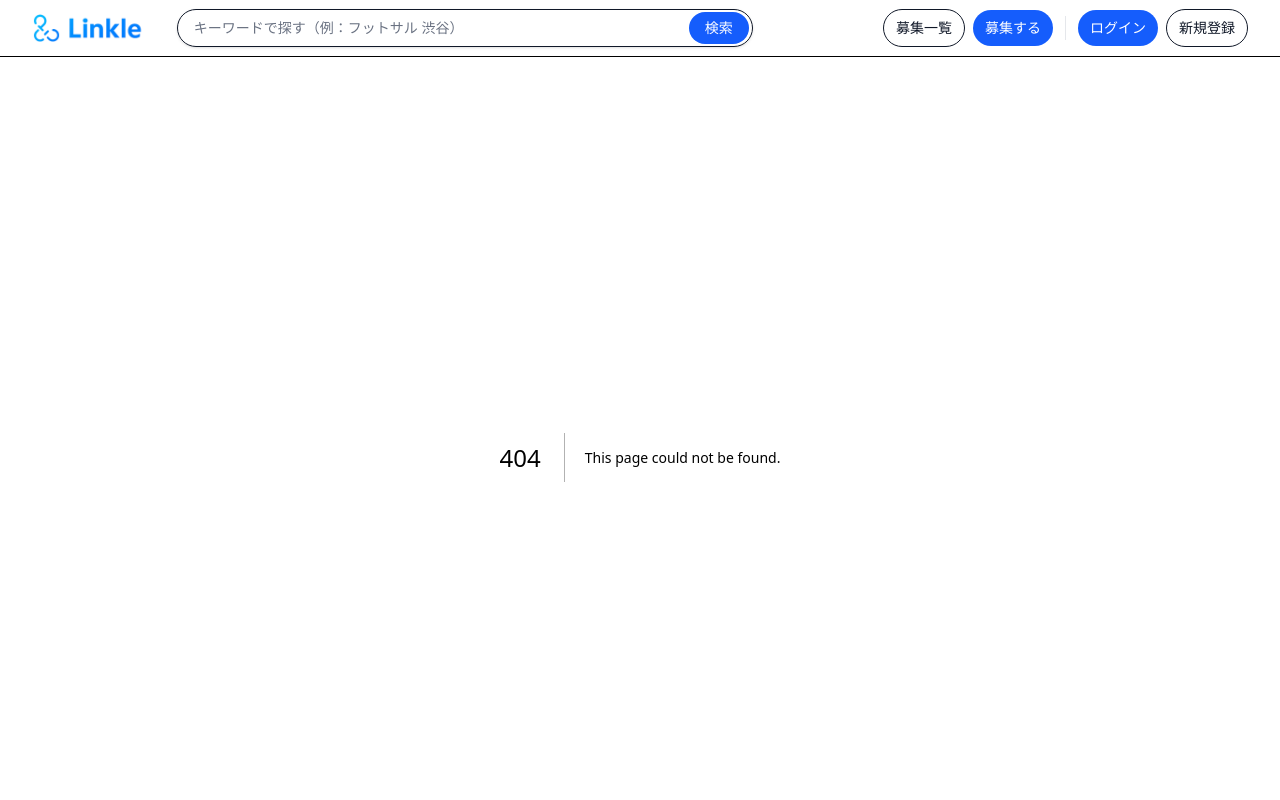
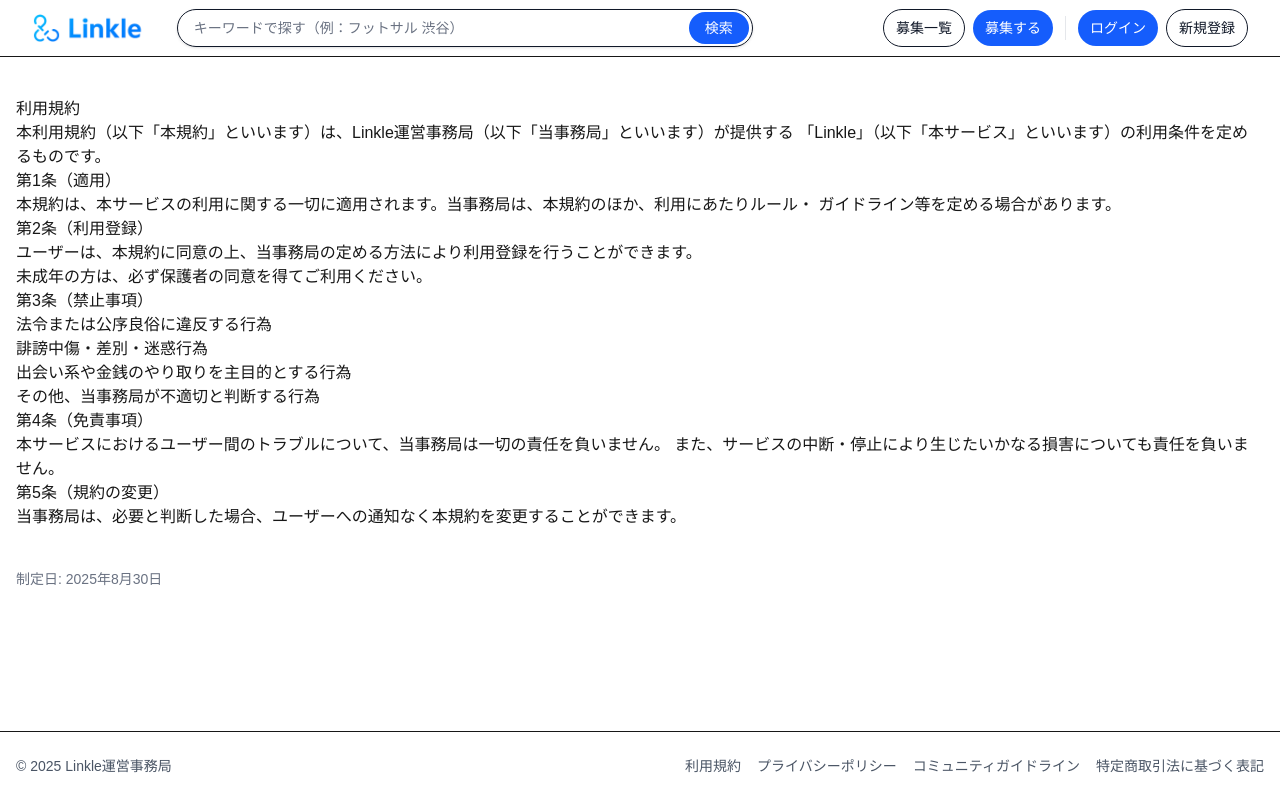
Before and after one commit to boku-tashin/linkle-steel, a Next.js app: page /terms in a window 1280 px wide. Before the commit this address had no page. Shown: the top 800 px of the page. Built offline with nearby package versions, Linux system fonts and the light colour scheme.

Commit message:
feat: add terms, privacy, guidelines, and update footer links

```diff
--- /dev/null
+++ b/src/app/guidelines/page.tsx
@@ -0,0 +1,29 @@
+// src/app/guidelines/page.tsx
+export default function GuidelinesPage() {
+  return (
+    <main className="prose mx-auto px-4 py-10">
+      <h1>コミュニティガイドライン</h1>
+      <p>Linkleは、ユーザー同士が安心して交流できる場を目指します。</p>
+
+      <h2>1. 禁止事項</h2>
+      <ul>
+        <li>誹謗中傷や差別的発言</li>
+        <li>アダルト・暴力・違法コンテンツ</li>
+        <li>出会い系や金銭トラブルを目的とした投稿</li>
+        <li>スパム・広告・勧誘</li>
+      </ul>
+
+      <h2>2. 推奨行動</h2>
+      <ul>
+        <li>相手を尊重し、丁寧なコミュニケーション</li>
+        <li>不適切なコンテンツを見かけたら通報</li>
+        <li>初めての人でも安心できる雰囲気づくり</li>
+      </ul>
+
+      <h2>3. 違反対応</h2>
+      <p>違反が確認された場合、アカウント停止や投稿削除等の措置を行います。</p>
+
+      <p className="mt-10 text-sm text-gray-500">制定日: 2025年8月30日</p>
+    </main>
+  );
+}
--- /dev/null
+++ b/src/app/legal/page.tsx
@@ -0,0 +1,59 @@
+// src/app/legal/page.tsx
+export default function LegalPage() {
+  return (
+    <div className="mx-auto max-w-3xl px-4 py-10">
+      <h1 className="text-2xl font-bold mb-6">特定商取引法に基づく表記</h1>
+
+      <div className="space-y-4 text-gray-700 text-sm leading-relaxed">
+        <p>
+          本サービス「Linkle」における特定商取引法に基づく表記は以下の通りです。
+        </p>
+
+        <div>
+          <h2 className="font-semibold">販売事業者</h2>
+          <p>Linkle運営事務局</p>
+        </div>
+
+        <div>
+          <h2 className="font-semibold">所在地</h2>
+          <p>東京都〇〇区〇〇1-2-3（ダミー住所）</p>
+        </div>
+
+        <div>
+          <h2 className="font-semibold">連絡先</h2>
+          <p>Email: support@example.com（ダミー）</p>
+          <p>電話番号: 03-1234-5678（ダミー）</p>
+        </div>
+
+        <div>
+          <h2 className="font-semibold">販売価格</h2>
+          <p>
+            各募集ページに表示された金額（現在は有料サービスなし／将来的に有料機能を提供する場合に記載）。
+          </p>
+        </div>
+
+        <div>
+          <h2 className="font-semibold">商品代金以外の必要料金</h2>
+          <p>通信料（インターネット接続料金・パケット料金など）はお客様負担となります。</p>
+        </div>
+
+        <div>
+          <h2 className="font-semibold">支払い方法</h2>
+          <p>現時点では無料でご利用いただけます。有料機能提供時にはクレジットカード等に対応予定です。</p>
+        </div>
+
+        <div>
+          <h2 className="font-semibold">返品・キャンセル</h2>
+          <p>
+            デジタルサービスの性質上、購入後の返金・キャンセルは原則不可となります。
+          </p>
+        </div>
+
+        <div>
+          <h2 className="font-semibold">サービス提供時期</h2>
+          <p>ユーザー登録完了後、直ちに利用可能です。</p>
+        </div>
+      </div>
+    </div>
+  );
+}
--- /dev/null
+++ b/src/app/privacy/page.tsx
@@ -0,0 +1,31 @@
+// src/app/privacy/page.tsx
+export default function PrivacyPage() {
+  return (
+    <main className="prose mx-auto px-4 py-10">
+      <h1>プライバシーポリシー</h1>
+      <p>Linkle運営事務局（以下「当事務局」といいます）は、ユーザーの個人情報を適切に取り扱います。</p>
+
+      <h2>1. 収集する情報</h2>
+      <ul>
+        <li>ユーザーが入力する情報（ニックネーム、メールアドレスなど任意のもの）</li>
+        <li>Cookie等を利用したアクセスログ</li>
+        <li>Google Analyticsによるアクセス解析</li>
+      </ul>
+
+      <h2>2. 利用目的</h2>
+      <ul>
+        <li>サービス提供・改善</li>
+        <li>お問い合わせ対応</li>
+        <li>不正利用防止</li>
+      </ul>
+
+      <h2>3. 第三者提供</h2>
+      <p>法令に基づく場合を除き、同意なく第三者に個人情報を提供しません。</p>
+
+      <h2>4. お問い合わせ</h2>
+      <p>本ポリシーに関するお問い合わせは、Linkle運営事務局までお願いいたします。</p>
+
+      <p className="mt-10 text-sm text-gray-500">制定日: 2025年8月30日</p>
+    </main>
+  );
+}
--- /dev/null
+++ b/src/app/terms/page.tsx
@@ -0,0 +1,41 @@
+// src/app/terms/page.tsx
+export default function TermsPage() {
+  return (
+    <main className="prose mx-auto px-4 py-10">
+      <h1>利用規約</h1>
+      <p>
+        本利用規約（以下「本規約」といいます）は、Linkle運営事務局（以下「当事務局」といいます）が提供する
+        「Linkle」（以下「本サービス」といいます）の利用条件を定めるものです。
+      </p>
+
+      <h2>第1条（適用）</h2>
+      <p>
+        本規約は、本サービスの利用に関する一切に適用されます。当事務局は、本規約のほか、利用にあたりルール・
+        ガイドライン等を定める場合があります。
+      </p>
+
+      <h2>第2条（利用登録）</h2>
+      <p>ユーザーは、本規約に同意の上、当事務局の定める方法により利用登録を行うことができます。</p>
+      <p>未成年の方は、必ず保護者の同意を得てご利用ください。</p>
+
+      <h2>第3条（禁止事項）</h2>
+      <ul>
+        <li>法令または公序良俗に違反する行為</li>
+        <li>誹謗中傷・差別・迷惑行為</li>
+        <li>出会い系や金銭のやり取りを主目的とする行為</li>
+        <li>その他、当事務局が不適切と判断する行為</li>
+      </ul>
+
+      <h2>第4条（免責事項）</h2>
+      <p>
+        本サービスにおけるユーザー間のトラブルについて、当事務局は一切の責任を負いません。
+        また、サービスの中断・停止により生じたいかなる損害についても責任を負いません。
+      </p>
+
+      <h2>第5条（規約の変更）</h2>
+      <p>当事務局は、必要と判断した場合、ユーザーへの通知なく本規約を変更することができます。</p>
+
+      <p className="mt-10 text-sm text-gray-500">制定日: 2025年8月30日</p>
+    </main>
+  );
+}
--- a/src/components/SiteFooter.tsx
+++ b/src/components/SiteFooter.tsx
@@ -1,17 +1,26 @@
 // src/components/SiteFooter.tsx
-"use client";
+import Link from "next/link";
 
 export default function SiteFooter() {
   return (
-    <footer className="bg-white border-t">
-      <div className="mx-auto max-w-7xl px-4 sm:px-6 lg:px-8 py-8 text-sm text-gray-600">
-        <div className="flex flex-wrap gap-4">
-          <a href="#" className="hover:text-blue-600">利用規約</a>
-          <a href="#" className="hover:text-blue-600">プライバシーポリシー</a>
-          <a href="#" className="hover:text-blue-600">ガイドライン</a>
-          <a href="#" className="hover:text-blue-600">お問い合わせ</a>
-        </div>
-        <p className="mt-3">© 2025 Linkle</p>
+    <footer className="border-t bg-white mt-10">
+      <div className="mx-auto max-w-7xl px-4 py-6 text-sm text-gray-600 flex flex-col sm:flex-row justify-between gap-4">
+        <p>© 2025 Linkle運営事務局</p>
+
+        <nav className="flex flex-wrap gap-4">
+          <Link href="/terms" className="hover:text-blue-600 transition-colors">
+            利用規約
+          </Link>
+          <Link href="/privacy" className="hover:text-blue-600 transition-colors">
+            プライバシーポリシー
+          </Link>
+          <Link href="/guidelines" className="hover:text-blue-600 transition-colors">
+            コミュニティガイドライン
+          </Link>
+          <Link href="/legal" className="hover:text-blue-600 transition-colors">
+            特定商取引法に基づく表記
+          </Link>
+        </nav>
       </div>
     </footer>
   );
```
